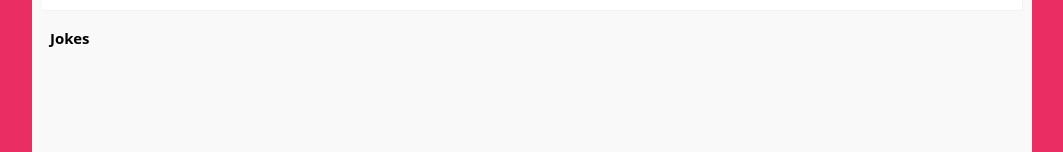
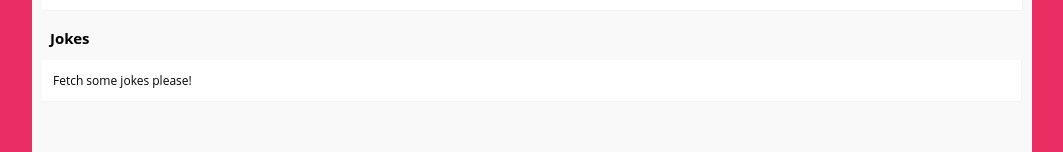
Before and after one commit to mrlnx/ChuckNorrisJokeApp, a React app: page / in a window 1280 px wide. Shown: the part 150-302 px from the top of the page, without its empty margins (108-1171 px from the left). Built offline with nearby package versions, Linux system fonts and the light colour scheme.

Commit message:
Added no joke/favorite message

```diff
--- a/src/App.tsx
+++ b/src/App.tsx
@@ -66,10 +66,16 @@ const App: React.RC = () => {
         }
     };
 
-    const handleTabSwitch = (tab: string) => {
-        console.log(tab);
-        setTabs(tab);
-    };
+    /**
+     * Handles the event of switching tabs
+     * @param tab
+     */
+
+    const handleTabSwitch = (tab: string) => setTabs(tab);
+
+    /**
+     * Functions for the side effects
+     */
 
     useEffect(() => {
         const fetchAllJokes = async () => {
--- a/src/components/FavoritesList/FavoritesList.tsx
+++ b/src/components/FavoritesList/FavoritesList.tsx
@@ -8,9 +8,13 @@ const FavoriteList: React.FC<IFavoriteListProps> = ({favorites, handleRemoveJoke
         <div className="jokes-list">
             <h2>Favorite Jokes</h2>
             <ul>
-                {favorites.map((item) => (
-                    <Favorite key={item.id} item={item} handleRemoveJoke={handleRemoveJoke} />
-                ))}
+                {favorites.length > 0 ? (
+                    favorites.map((item) => (
+                        <Favorite key={item.id} item={item} handleRemoveJoke={handleRemoveJoke} />
+                    ))
+                ) : (
+                    <li>Add some jokes to favorites please</li>
+                )}
             </ul>
         </div>
     );
--- a/src/components/JokesList/JokesList.tsx
+++ b/src/components/JokesList/JokesList.tsx
@@ -8,12 +8,18 @@ const JokesList: React.FC<IJokesListProps> = ({jokes, favoriteJokes, handleAddJo
         <div className="jokes-list">
             <h2>Jokes</h2>
             <ul>
-                {jokes.map((item) => {
-                    const filteredItems = favoriteJokes.filter((filter) => filter.id === item.id);
-                    item.showFavoriteButton = filteredItems.length === 0 ? true : false;
+                {jokes.length > 0 ? (
+                    jokes.map((item) => {
+                        const filteredItems = favoriteJokes.filter(
+                            (filter) => filter.id === item.id
+                        );
+                        item.showFavoriteButton = filteredItems.length === 0 ? true : false;
 
-                    return <Joke key={item.joke} item={item} handleAddJoke={handleAddJoke} />;
-                })}
+                        return <Joke key={item.joke} item={item} handleAddJoke={handleAddJoke} />;
+                    })
+                ) : (
+                    <li>Fetch some jokes please!</li>
+                )}
             </ul>
         </div>
     );
```
